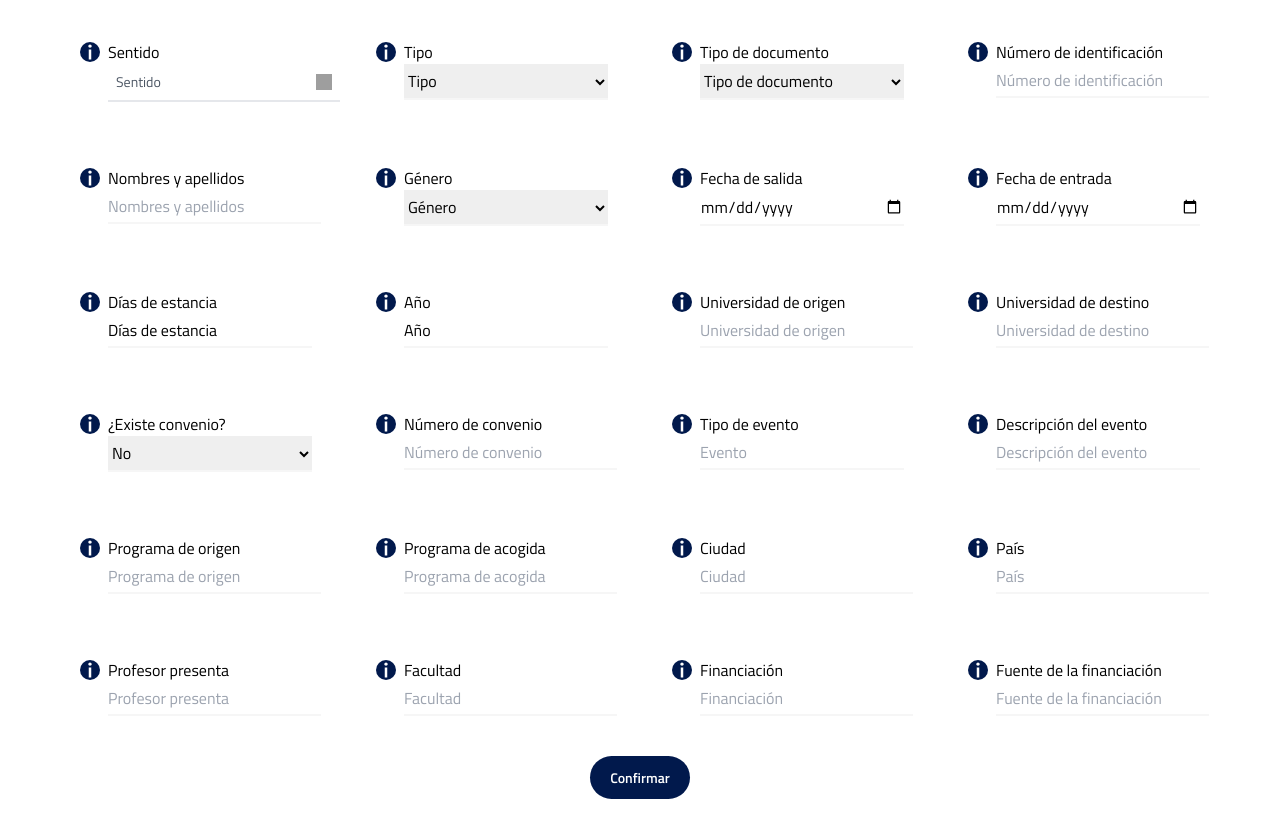
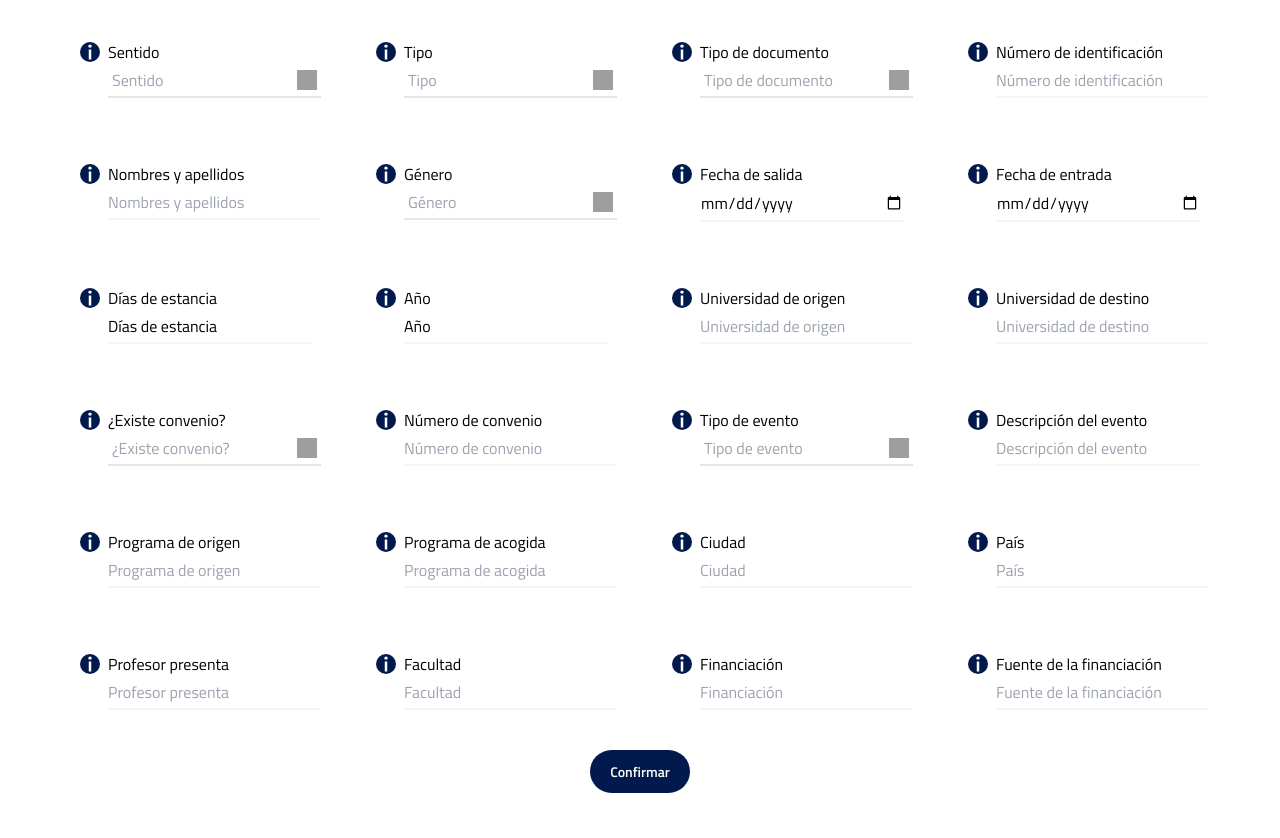
Before and after one commit to Proyecto2ORII2024/FrontendP2, a React (Vite) app: page /form in a window 1280 px wide. Built offline with nearby package versions, Linux system fonts and the light colour scheme; grey boxes are pictures that could not be loaded.

Commit message:
Se modifican algunos componentes

```diff
--- a/src/components/customSelect/CustomSelect.jsx
+++ b/src/components/customSelect/CustomSelect.jsx
@@ -3,11 +3,13 @@ import arrow from "../../assets/icons/arrowIcon.svg";
 import { useState, useRef, useEffect } from "react";
 import InfoBubble from "../infoBubble/InfoBubble";
 
-function CustomSelect({ inputInf, options, value, onChange, info }) {
+function CustomSelect({ inputInf, options, value, onChange, bblInfo }) {
   const [isMenuOpen, setIsMenuOpen] = useState(false);
   const [searchValue, setSearchValue] = useState("");
   const [selectedOption, setSelectedOption] = useState("");
   const selectRef = useRef(null); // Referencia al select
+
+  options = options.sort((a, b) => a.text.localeCompare(b.text));
 
   // Cerrar el menú cuando el usuario haga clic fuera del componente
   useEffect(() => {
@@ -28,43 +30,43 @@ function CustomSelect({ inputInf, options, value, onChange, info }) {
     if(selected) {setSelectedOption(selected.text || "")}
   }, [value, options]);
 
+
   return (
-    <div ref={selectRef}>
-      <div className="flex items-center gap-2 w-full">
-        <InfoBubble info={info} />
-        <p>Sentido</p>
+    <div ref={selectRef} className="relative w-11/12">
+      <div className="flex items-center w-full gap-2">
+        <InfoBubble info={bblInfo} />
+        <p>{inputInf.text}</p>
       </div>
       <button
       type="button"
         className="w-full border-b-2 ml-7"
         onClick={() => setIsMenuOpen(!isMenuOpen)}
       >
-        <div className="flex items-center justify-between w-full p-2 rounded-lg">
-          <div className="flex items-center">
-            <label className="text-sm text-gray-600">
-              {selectedOption || inputInf.text}
-            </label>
-          </div>
+        <div className="flex items-center justify-between w-full p-1 rounded-lg">
+          <label className={`cursor-pointer ${selectedOption ? 'text-black' : 'text-gray-400'} `}>
+            {selectedOption || inputInf.text}
+          </label>
           <img
             src={arrow}
             alt="arrow"
-            className={`w-4 h-4 transform duration-300 ${
+            className={`size-5 transform duration-300 ${
               isMenuOpen ? "rotate-180" : ""
             }`}
           />
         </div>
       </button>
       {isMenuOpen && (
-        <div className="absolute w-[calc(100%-4rem)] md:w-[calc(50%-4rem)] lg:w-[calc(25%-5rem)] z-10 mt-1 bg-white rounded-lg shadow-lg ml-7">
+        <div className="absolute z-10 w-full mt-1 bg-white border-2 rounded-lg shadow-lg border-primary-dark ml-7">
           <input
             type="text"
-            className="w-full p-2 border-b-2"
-            placeholder="Search..."
+            autoComplete="off"
+            className="w-full p-2 border-b-2 rounded-t-lg outline-none"
+            placeholder="Buscar..."
             value={searchValue}
             name="search"
             onChange={(e) => setSearchValue(e.target.value)}
           />
-          <div className="max-h-40 overflow-y-auto flex flex-col">
+          <div className="flex flex-col overflow-y-auto rounded-b-lg max-h-40 scrollbar-webkit">
             {options
               .filter((option) =>
                 option.text.toLowerCase().includes(searchValue.toLowerCase())
@@ -72,7 +74,7 @@ function CustomSelect({ inputInf, options, value, onChange, info }) {
               .map((option) => (
                 <button
                   key={option.value}
-                  className="p-2 text-left hover:bg-gray-200"
+                  className={`p-2 text-left hover:bg-gray-200 ${selectedOption === option.text ? 'bg-grays-dark' : 'bg-white'}`}
                   onClick={() => {
                     onChange(option.value); // Actualizamos el valor en el formulario
                     setIsMenuOpen(false);
@@ -92,12 +94,11 @@ CustomSelect.propTypes = {
   inputInf: PropTypes.shape({
     id: PropTypes.string,
     text: PropTypes.string,
-    required: PropTypes.bool,
   }),
   options: PropTypes.array.isRequired,
-  value: PropTypes.object,      // El valor del select
-  onChange: PropTypes.func,      // La función para actualizar el valor
-  info: PropTypes.string,
+  value: PropTypes.string,
+  onChange: PropTypes.func,
+  bblInfo: PropTypes.object,
 };
 
 export default CustomSelect;
--- a/src/components/floatingContainer/FloatingContainer.jsx
+++ b/src/components/floatingContainer/FloatingContainer.jsx
@@ -8,7 +8,7 @@ function FloatingContainer({open, setOpen, children, bttType = 0}){
 
   return(
       <div className={`fixed inset-0 bg-black bg-opacity-30 h-screen flex flex-col justify-center items-center transition-opacity duration-300 ${open ? 'opacity-100 visible' : 'opacity-0 invisible'}`} style={{zIndex:120}}>
-        <div className={`bg-white shadow-md mt-5 border border-primary-dark p-8 rounded-[10px] mx-auto w-11/12 md:w-fit md:max-w-[66%] transition-transform duration-300 transform overflow-auto max-h-[75vh] scrollbar-thin scrollbar-webkit outline-none ${open ? 'scale-100 translate-y-0' : 'scale-95 -translate-y-10'}`}>
+        <div className={`bg-white shadow-md mt-5 border border-primary-dark p-8 rounded-md mx-auto w-11/12 md:w-fit md:max-w-[66%] transition-transform duration-300 transform overflow-auto max-h-[75vh] scrollbar-webkit outline-none ${open ? 'scale-100 translate-y-0' : 'scale-95 -translate-y-10'}`}>
         {bttType === 0 && (
           <button className='absolute top-3 right-5' onClick={() => setOpen(false)}>
             {XBtt}
--- a/src/pages/formPage/FormPage.jsx
+++ b/src/pages/formPage/FormPage.jsx
@@ -5,9 +5,13 @@ import { useForm, Controller } from "react-hook-form";
 import CustomInput from "../../components/customInput/CustomInput.jsx";
 import CustomSelect from "../../components/customSelect/CustomSelect.jsx";
 //import NotificationBox from "../../components/notificationBox/NotificationBox.jsx";
-//import { useState } from "react";
+import { useState, useEffect } from "react";
 
 function FormPage() {
+  const [days, setDays] = useState(0);
+  const [entryDate, setEntryDate] = useState("");
+  const [exitDate, setExitDate] = useState("");
+
   const {
     register,
     handleSubmit,
@@ -19,12 +23,7 @@ function FormPage() {
     console.log(data);
   };
 
-  const errorStyle =
-    "rounded-xl outline-red-400 outline outline-2 outline-offset-8";
-
-  //const [openNoti, setOpenNoti] = useState(false);
-
-  /*function calcDays(fechaInicio, fechaFin) {
+  function calcDays(fechaInicio, fechaFin) {
     const inicio = new Date(fechaInicio);
     const fin = new Date(fechaFin);
 
@@ -34,7 +33,22 @@ function FormPage() {
     const diferenciaDias = diferenciaMilisegundos / milisegundosPorDia;
 
     return Math.abs(Math.floor(diferenciaDias)); // Redondear al número de días
-  }*/
+  }
+
+  useEffect(() => {
+    if (entryDate && exitDate) {
+      const startDate = new Date(entryDate);
+      const endDate = new Date(exitDate);
+      const calculatedDays = calcDays(startDate, endDate); // Convertir milisegundos a días
+
+      setDays(calculatedDays >= 0 ? calculatedDays : 0); // Si el resultado es negativo, se considera 0 días
+    }
+  }, [entryDate, exitDate]);
+
+
+  //const [openNoti, setOpenNoti] = useState(false);
+
+
 
   return (
     <>
@@ -42,128 +56,85 @@ function FormPage() {
         <form className="flex flex-col" onSubmit={handleSubmit(onSubmit)}>
           <section className="grid grid-cols-1 mx-8 mt-10 md:grid-cols-2 lg:grid-cols-4 md:mx-10 lg:mx-20 justify-evenly gap-x-16 gap-y-16">
             <div>
-
-              <Controller
-                name="sentido"
-                control={control}
-                defaultValue=""
-                rules={{ required: true }}
-                render={({ field }) => (
-                  <CustomSelect
-                    inputInf={{ text: "Sentido" }}
-                    options={inputInfo.sentido.options}
-                    value={field.value}
-                    onChange={field.onChange}
-                    info={Info.sentido}
-                  />
+              <Controller name={inputInfo.sentido.id} control={control} defaultValue="" rules={{ required: inputInfo.sentido.required }} render={({ field }) => (
+                  <CustomSelect inputInf={inputInfo.sentido} options={inputInfo.sentido.options} value={field.value} onChange={field.onChange} bblInfo={Info.sentido}/>
                 )}
               />
-
-              {errors.sentido && (
-                <span className="text-sm text-red-400">
+              {errors[inputInfo.sentido.id] && (
+                <span className="text-sm text-red-400 border-b-2 border-b-red-400 ml-7">
                   Este campo es requerido
                 </span>
               )}
             </div>
 
-            <label
-              className={`flex flex-col w-full ${
-                errors.personType ? errorStyle : ""
-              }`}
-            >
-              <div className="flex items-center gap-2">
-                <InfoBubble info={Info.tipo} />
-                <p>Tipo</p>
-              </div>
-              <select
-                id="personType"
-                className="py-1 border-b-2 outline-none ml-7 border-neutral-hover"
-                {...register("personType", { required: true })}
-              >
-                <option value="" hidden>
-                  Tipo
-                </option>
-                <option value="teacher">Profesor</option>
-                <option value="Estudiante">Estudiante</option>
-                <option value="Administrativo">Administrativo</option>
-              </select>
-              {errors.personType && (
-                <span className="text-sm text-red-400">
+            <div>
+              <Controller name={inputInfo.tipo.id} control={control} defaultValue="" rules={{ required: inputInfo.tipo.required }} render={({ field }) => (
+                  <CustomSelect inputInf={inputInfo.tipo} options={inputInfo.tipo.options} value={field.value} onChange={field.onChange} bblInfo={Info.tipo}/>
+                )}
+              />
+              {errors[inputInfo.tipo.id] && (
+                <span className="text-sm text-red-400 border-b-2 border-b-red-400 ml-7">
                   Este campo es requerido
                 </span>
               )}
-            </label>
-            <label
-              className={`flex flex-col w-full ${
-                errors.identificationType ? errorStyle : ""
-              }`}
-            >
-              <div className="flex items-center gap-2">
-                <InfoBubble info={Info.tipoDocumento} />
-                <p>Tipo de documento</p>
             </div>
-              <select
-                id="identificationType"
-                className="py-1 border-b-2 outline-none ml-7 border-neutral-hover"
-                {...register("identificationType", { required: true })}
-              >
-                <option value="" hidden>
-                  Tipo de documento
-                </option>
-                <option value="CC">CC</option>
-                <option value="PS">PASAPORTE</option>
-                <option value="CE">CE</option>
-                <option value="DE">DE</option>
-                <option value="V">V</option>
-              </select>
-              {errors.identificationType && (
-                <span className="text-sm text-red-400">
+
+            <div>
+              <Controller name={inputInfo.tipoDocumento.id} control={control} defaultValue="" rules={{ required: inputInfo.tipoDocumento.required }} render={({ field }) => (
+                  <CustomSelect inputInf={inputInfo.tipoDocumento} options={inputInfo.tipoDocumento.options} value={field.value} onChange={field.onChange} bblInfo={Info.tipoDocumento}/>
+                )}
+              />
+              {errors[inputInfo.tipoDocumento.id] && (
+                <span className="text-sm text-red-400 border-b-2 border-b-red-400 ml-7">
                   Este campo es requerido
                 </span>
               )}
-            </label>
+            </div>
+
             <CustomInput
               bubbleInf={Info.numID}
               inputInf={inputInfo.numID}
               register={register}
               errors={errors}
             />
+
             <CustomInput
               bubbleInf={Info.nombre}
-              inputInf={inputInfo.name}
+              inputInf={inputInfo.nombre}
               register={register}
               errors={errors}
             />
 
-            <label className="flex flex-col w-full">
-              <div className="flex items-center gap-2">
-                <InfoBubble info={Info.genero} />
-                <p>Género</p>
+            <div>
+              <Controller name={inputInfo.genero.id} control={control} defaultValue="" rules={{ required: inputInfo.genero.required }} render={({ field }) => (
+                  <CustomSelect inputInf={inputInfo.genero} options={inputInfo.genero.options} value={field.value} onChange={field.onChange} bblInfo={Info.genero}/>
+                )}
+              />
+              {errors[inputInfo.genero.id] && (
+                <span className="text-sm text-red-400 border-b-2 border-b-red-400 ml-7">
+                  Este campo es requerido
+                </span>
+              )}
             </div>
-              <select
-                id="gender"
-                className="py-1 border-b-2 outline-none ml-7 border-neutral-hover"
-              >
-                <option value="" hidden>
-                  Género
-                </option>
-                <option value="O">Otro</option>
-                <option value="M">Masculino</option>
-                <option value="F">Femenino</option>
-              </select>
-            </label>
+
             <label className="flex flex-col w-full">
               <div className="flex items-center gap-2">
                 <InfoBubble info={Info.fechaSalida} />
                 <p>Fecha de salida</p>
               </div>
               <input
-                id="outDate"
+                id="exitDate"
                 autoComplete="off"
                 className="py-1 border-b-2 outline-none ml-7 border-neutral-hover"
                 type="date"
                 placeholder="Fecha de salida"
+                {...register ("exitDate", {required: true, onChange: (e) => setExitDate(e.target.value)})}
               />
+              {errors.exitDate && (
+                <span className="text-sm text-red-400 border-b-2 border-b-red-400 ml-7">
+                  Este campo es requerido
+                </span>
+              )}
             </label>
             <label className="flex flex-col w-full">
               <div className="flex items-center gap-2">
@@ -171,20 +142,27 @@ function FormPage() {
                 <p>Fecha de entrada</p>
               </div>
               <input
-                id="inDate"
+                id="entryDate"
                 autoComplete="off"
                 className="py-1 border-b-2 outline-none ml-7 border-neutral-hover"
                 type="date"
                 placeholder="Fecha de entrada"
+                {...register ("entryDate", {required: true, onChange: (e) => setEntryDate(e.target.value)})}
               />
+              {errors.entryDate && (
+                <span className="text-sm text-red-400 border-b-2 border-b-red-400 ml-7">
+                  Este campo es requerido
+                </span>
+              )}
             </label>
+
             <label className="flex flex-col w-full">
               <div className="flex items-center gap-2">
                 <InfoBubble info={Info.diasEstancia} />
-                <p>Días de estancia</p>
+                <p>{days ? days : 'Días de estancia'}</p>
               </div>
               <p className="py-1 border-b-2 outline-none ml-7 border-neutral-hover">
-                Días de estancia
+                {days ? days : "Días de estancia" }
               </p>
             </label>
             <label className="flex flex-col w-full">
@@ -208,38 +186,37 @@ function FormPage() {
               errors={errors}
               register={register}
             />
-            <label className="flex flex-col w-full">
-              <div className="flex items-center gap-2">
-                <InfoBubble info={Info.convenio} />
-                <p>¿Existe convenio?</p>
+
+            <div>
+              <Controller name={inputInfo.convenio.id} control={control} defaultValue="" rules={{ required: inputInfo.convenio.required }} render={({ field }) => (
+                  <CustomSelect inputInf={inputInfo.convenio} options={inputInfo.convenio.options} value={field.value} onChange={field.onChange} bblInfo={Info.convenio}/>
+                )}
+              />
+              {errors[inputInfo.convenio.id] && (
+                <span className="text-sm text-red-400 border-b-2 border-b-red-400 ml-7">
+                  Este campo es requerido
+                </span>
+              )}
             </div>
-              <select
-                id="docType"
-                className="py-1 border-b-2 outline-none ml-7 border-neutral-hover"
-              >
-                <option value="N">No</option>
-                <option value="Y">Sí</option>
-              </select>
-            </label>
+
             <CustomInput
               bubbleInf={Info.numConvenio}
               inputInf={inputInfo.numConvenio}
               errors={errors}
               register={register}
             />
-            <label className="flex flex-col w-full">
-              <div className="flex items-center gap-2">
-                <InfoBubble info={Info.tipoEvento} />
-                <p>Tipo de evento</p>
+
+            <div>
+              <Controller name={inputInfo.tipoEvento.id} control={control} defaultValue="" rules={{ required: inputInfo.tipoEvento.required }} render={({ field }) => (
+                  <CustomSelect inputInf={inputInfo.tipoEvento} options={inputInfo.tipoEvento.options} value={field.value} onChange={field.onChange} bblInfo={Info.tipoEvento}/>
+                )}
+              />
+              {errors[inputInfo.tipoEvento.id] && (
+                <span className="text-sm text-red-400 border-b-2 border-b-red-400 ml-7">
+                  Este campo es requerido
+                </span>
+              )}
             </div>
-              <input
-                id="eventType"
-                autoComplete="off"
-                className="py-1 border-b-2 outline-none ml-7 border-neutral-hover"
-                type="text"
-                placeholder="Evento"
-              />
-            </label>
             <label className="flex flex-col w-full">
               <div className="flex items-center gap-2">
                 <InfoBubble info={Info.descEvento} />
--- a/src/pages/formPage/Information.js
+++ b/src/pages/formPage/Information.js
@@ -24,14 +24,13 @@ export const Info = {
                 'ESTUDIANTE': 'Cuando se trate de un estudiante de la Universidad del Cauca.  También debe seleccionar ESTUDIANTE, cuando se trate de un estudiante extranjero.',
 
                 'ADMINISTRATIVO': 'Cuando un funcionario administrativo de la Universidad del Cauca, sea autorizado para realizar movilidad académica.',
-
             }
         }
     },
     tipoDocumento: {
         title: 'Tipo de Documento',
         longInfo: {
-            text: ['Seleccione una de las letras que se indican a continuación, sin puntos ni comas:'],
+            text: ['Seleccione una de las letras que se indican a continuación:'],
             list: {
                 'CC': 'Cédula de Ciudadanía',
 
@@ -59,11 +58,11 @@ export const Info = {
     },
     fechaSalida:{
         title: 'Fecha de salida',
-        shortInfo: 'Seleccione en el calendario la fecha de salida.'
+        shortInfo: 'Seleccione en el calendario o escriba la fecha de salida.'
     },
     fechaEntrada:{
         title: 'Fecha de entrada',
-        shortInfo: 'Seleccione en el calendario la fecha de entrada.'
+        shortInfo: 'Seleccione en el calendario o escriba la fecha de entrada.'
     },
     diasEstancia: {
         title: 'Número de días de estancia',
@@ -214,9 +213,28 @@ export const inputInfo = {
             {value: 'INCOMING_IN_PERSON', text: 'Entrante presencial'},
             {value: 'OUTGOING_VIRTUAL', text: 'Saliente virtual'},
             {value: 'INCOMING_VIRTUAL', text: 'Entrante virtual'},
-            {value: 'asc', text: 'Saliente presencial'},
-            {value: 'sdvdv', text: 'Entrante presencial'},
-            {value: 'dfvfb', text: 'Saliente virtual'},
+        ],
+    },
+    tipo:{
+        id:'personType',
+        text: 'Tipo',
+        required: true,
+        options: [
+            {value: 'TEACHER', text: 'Profesor'},
+            {value: 'STUDENT', text: 'Estudiante'},
+            {value: 'ADMIN', text: 'Administrativo'},
+        ],
+    },
+    tipoDocumento:{
+        id:'identificationType',
+        text: 'Tipo de documento',
+        required: true,
+        options: [
+            {value: 'CC', text: 'CC'},
+            {value: 'PS', text: 'PS'},
+            {value: 'CE', text: 'CE'},
+            {value: 'DE', text: 'DE'},
+            {value: 'V', text: 'V'},
         ],
     },
     numID:{
@@ -225,11 +243,21 @@ export const inputInfo = {
         type: 'text',
         required: true
     },
-    name:{
+    nombre:{
         id: 'name',
         text: 'Nombres y apellidos',
         type: 'text',
         required: true
+    },
+    genero:{
+      id: 'gender',
+      text: 'Género',
+      required: true,
+      options: [
+        {value: 'F', text: 'Femenino'},
+        {value: 'M', text: 'Masculino'},
+        {value: 'O', text: 'Otro'},
+      ],
     },
     uniOrigen:{
         id: 'origin',
@@ -243,9 +271,50 @@ export const inputInfo = {
         type: 'text',
         required: true
     },
+    convenio:{
+        id: 'hasAgreement',
+        text: '¿Existe convenio?',
+        required: false,
+        options: [
+            {value: 'Y', text: 'Sí'},
+            {value: 'N', text: 'No'},
+        ],
+    },
     numConvenio:{
         id: 'agreementId',
         text: 'Número de convenio',
+        type: 'text',
+        required: true
+    },
+    tipoEvento:{
+        id: 'eventType',
+        text: 'Tipo de evento',
+        required: true,
+        options: [
+            {value: 'ASISTENCIA', text: 'Asistencia a evento'},
+            {value: 'MISIÓN', text: 'Misión'},
+            {value: 'CURSO CORTO', text: 'Curso corto'},
+            {value: 'ESTANCIA DE INVESTIGACIÓN', text: 'Estancia de investigación'},
+            {value: 'SEMESTRE ACADÉMICO DE INTERCAMBIO', text: 'Semestre académico de intercambio'},
+            {value: 'DOBLE TITULACIÓN', text: 'Doble titulación'},
+            {value: 'PASANTÍA o PRÁCTICA', text: 'Pasantía o práctica'},
+            {value: 'ROTACIÓN MÉDICA', text: 'Rotación médica'},
+            {value: 'PROFESOR VISITANTE', text: 'Profesor visitante'},
+            {value: 'PROFESOR DE PROGRAMA DE PREGRADO', text: 'Profesor de programa de pregrado'},
+            {value: 'PROFESOR DE PROGRAMA DE ESPECIALIZACIÓN', text: 'Profesor de programa de especialización'},
+            {value: 'PROFESOR DE PROGRAMA DE MAESTRÍA', text: 'Profesor de programa de maestría'},
+            {value: 'PROFESOR DE PROGRAMA DE DOCTORADO', text: 'Profesor de programa de doctorado'},
+            {value: 'PROFESOR DE PROGRAMA DE POSTDOCTORADO', text: 'Profesor de programa de postdoctorado'},
+            {value: 'ESTUDIOS DE MAESTRÍA', text: 'Estudios de maestría'},
+            {value: 'ESTUDIOS DE DOCTORADO', text: 'Estudios de doctorado'},
+            {value: 'ESTUDIOS DE POSTDOCTORADO', text: 'Estudios de postdoctorado'},
+            {value: 'INTERNACIONALIZACIÓN EN CASA', text: 'Internacionalización en casa'},
+            {value: 'VOLUNTARIADO', text: 'Voluntariado'},
+        ]
+    },
+    descEvento:{
+        id: 'eventDescription',
+        text: 'Descripción de evento',
         type: 'text',
         required: true
     },
```
Also changed, not shown: src/components/infoBubble/InfoBubble.jsx (+14 -7 lines). Lines whose indentation alone changed are shown as unchanged.
